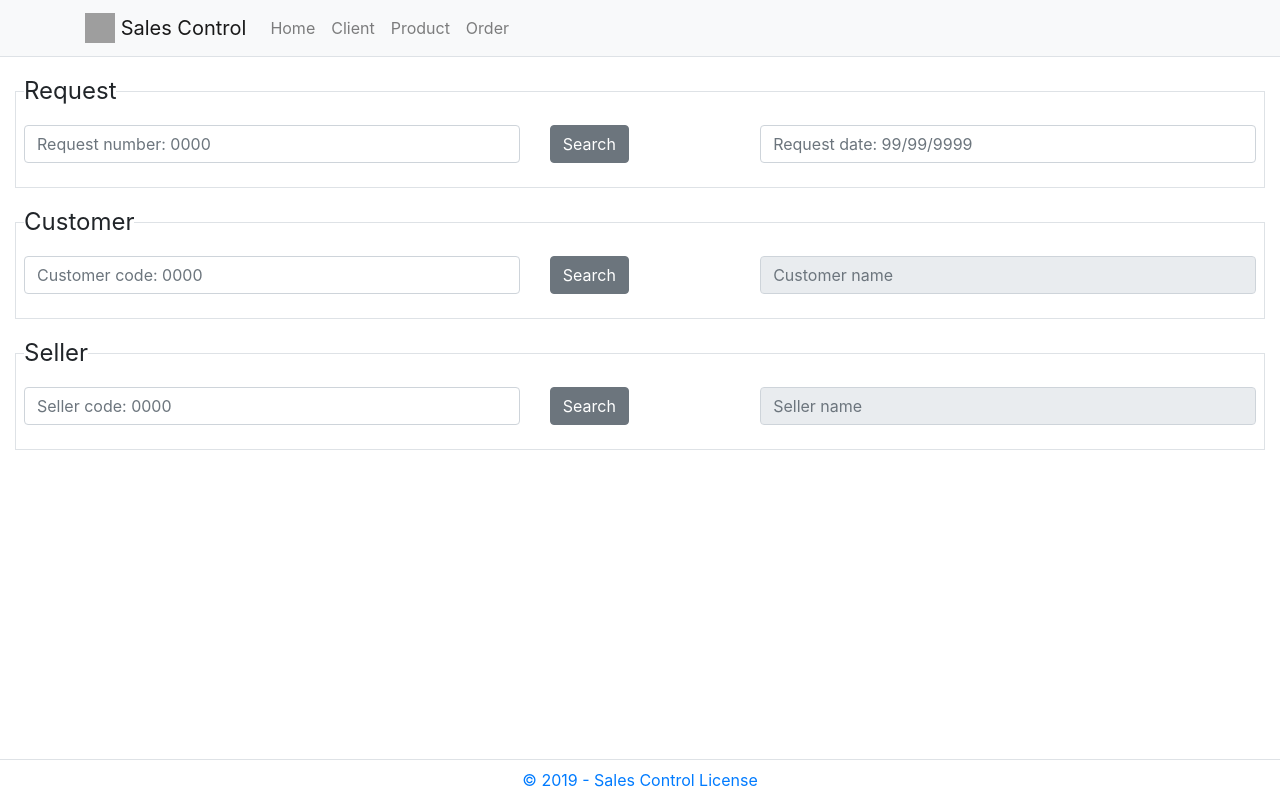
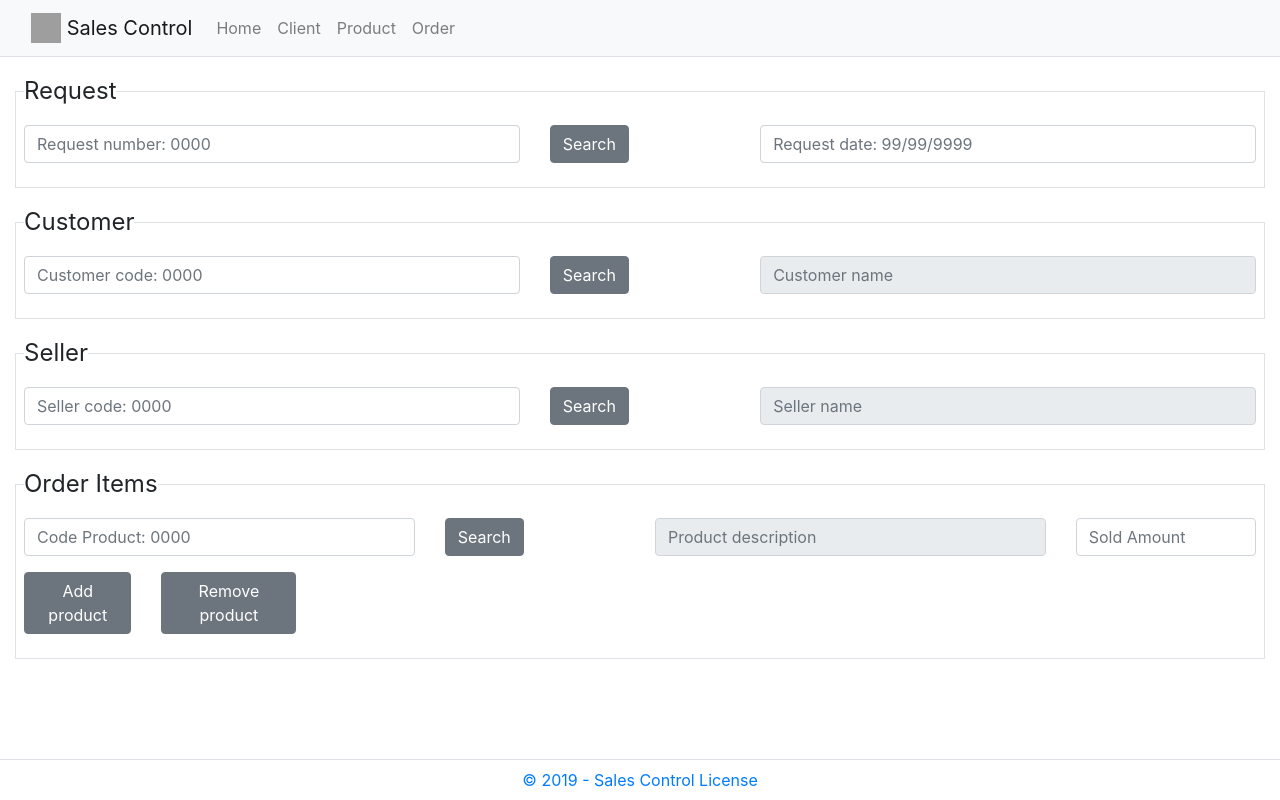
Before and after one commit to augsmachado/php_sales_control, a PHP site: page /order.php in a window 1280 px wide. Run offline with PHP 8.4, Linux system fonts and the light colour scheme; grey boxes are pictures that could not be loaded.

Commit message:
Add action bar

```diff
--- a/salesControl/pages/footer.php
+++ b/salesControl/pages/footer.php
@@ -15,7 +15,7 @@
             </style>
 
             <footer class=" border-top footer text-muted">
-                <div class="container">
+                <div class="container-fluid">
                     <a class="nav-link" href="license.php">&copy; 2019 - Sales Control License</a>
                 </div>
             </footer>
--- a/salesControl/pages/header.php
+++ b/salesControl/pages/header.php
@@ -8,7 +8,7 @@
             <header>
 
                 <nav class="navbar navbar-expand-sm navbar-toggleable-sm navbar-light bg-light border-bottom box-shadow mb-3">
-                    <div class="container">
+                    <div class="container-fluid">
 
                         <!-- Favicon: image and text -->
                         <a class="navbar-brand" href="home.php">
@@ -37,13 +37,6 @@
                                 </li>
                             </ul>
                         </div>
-
-                        <!-- Search bar
-                        <form class="form-inline my-2 my-lg-0">
-                            <input class="form-control mr-sm-2" type="search" placeholder="Search" aria-label="Search">
-                            <button class="btn btn-outline-sucess btn-primary my-2 my-sm-0 " type="submit"> Search </button>
-                        </form>
-                        -->
                     </div>
                 </nav>
             </header>
--- a/salesControl/pages/order.php
+++ b/salesControl/pages/order.php
@@ -6,6 +6,7 @@
         <body>
             <!-- Bootstrap CSS -->
             <link rel="stylesheet" href="https://stackpath.bootstrapcdn.com/bootstrap/4.3.1/css/bootstrap.min.css" integrity="sha384-ggOyR0iXCbMQv3Xipma34MD+dH/1fQ784/j6cY/iJTQUOhcWr7x9JvoRxT2MZw1T" crossorigin="anonymous">
+
 
             <!-- Content Order page -->
             <div class="container-fluid">
@@ -87,6 +88,44 @@
                     </fieldset>
                 </form>
 
+
+                <!-- Form to Order items -->
+                <form class="form-group" id="orderItems">
+                    <fieldset class="border p-2">
+                        <legend class="w-auto">Order Items</legend>
+                        <div class="row">
+                            <form class="form-inline">
+                                <div class="form-group col-sm-4">
+                                    <input type="search" class="form-control" id="codeProductInput" placeholder="Code Product: 0000">
+                                </div>
+
+                                <div class="form-group col-sm-2">
+                                    <button class="btn btn-outline-sucess btn-secondary my-2 my-sm-0" type="submit">Search</button>
+                                </div>
+
+                                <div class="form-group col-sm-4">
+                                    <input type="text" class="form-control" id="requestNameInput" placeholder="Product description" disabled>
+                                </div>
+
+                                <div class="form-group col-sm-2">
+                                    <input type="text" class="form-control" id="soldAmountInput" placeholder="Sold Amount">
+                                </div>
+                            </form>
+                        </div>
+
+                        <!--Add and remove products-->
+                        <div class="row">
+                            <form class="form-inline" >
+                                <div class="form-group col-sm-5">
+                                    <button class="btn btn-outline-sucess btn-secondary my-2 my-sm-0" type="submit">Add product</button>
+                                </div>
+                                <div class="form-group col-sm-6">
+                                    <button class="btn btn-outline-sucess btn-secondary my-2 my-sm-0" type="submit">Remove product</button>
+                                </div>
+                            </form>
+                        </div>
+                    </fieldset>
+                </form>
             </div>
         </body>
     </html>
--- a/salesControl/php/connection/connection.php
+++ b/salesControl/php/connection/connection.php
@@ -7,7 +7,7 @@
 
     $connection = mysqli_connect($host, $user, $password, $dataBank);
 
-    if($connection) echo("Conexão com o Banco de Dados bem-sucessida.");
-    else echo("Falha ao conectar com o Banco de Dados.");
+    if($connection) echo("Success in to connect with database");
+    else echo("Fail to connect with database");
 
 ?>
```
Also changed, not shown: salesControl/html/footer.html (deleted, +0 -21 lines), salesControl/pages/client.php (+23 -1 lines), salesControl/pages/home.php (+1 -6 lines), salesControl/pages/individualRegister.php (added, +30 -0 lines), salesControl/pages/product.php (+23 -1 lines), salesControl/html/header.html (deleted).
